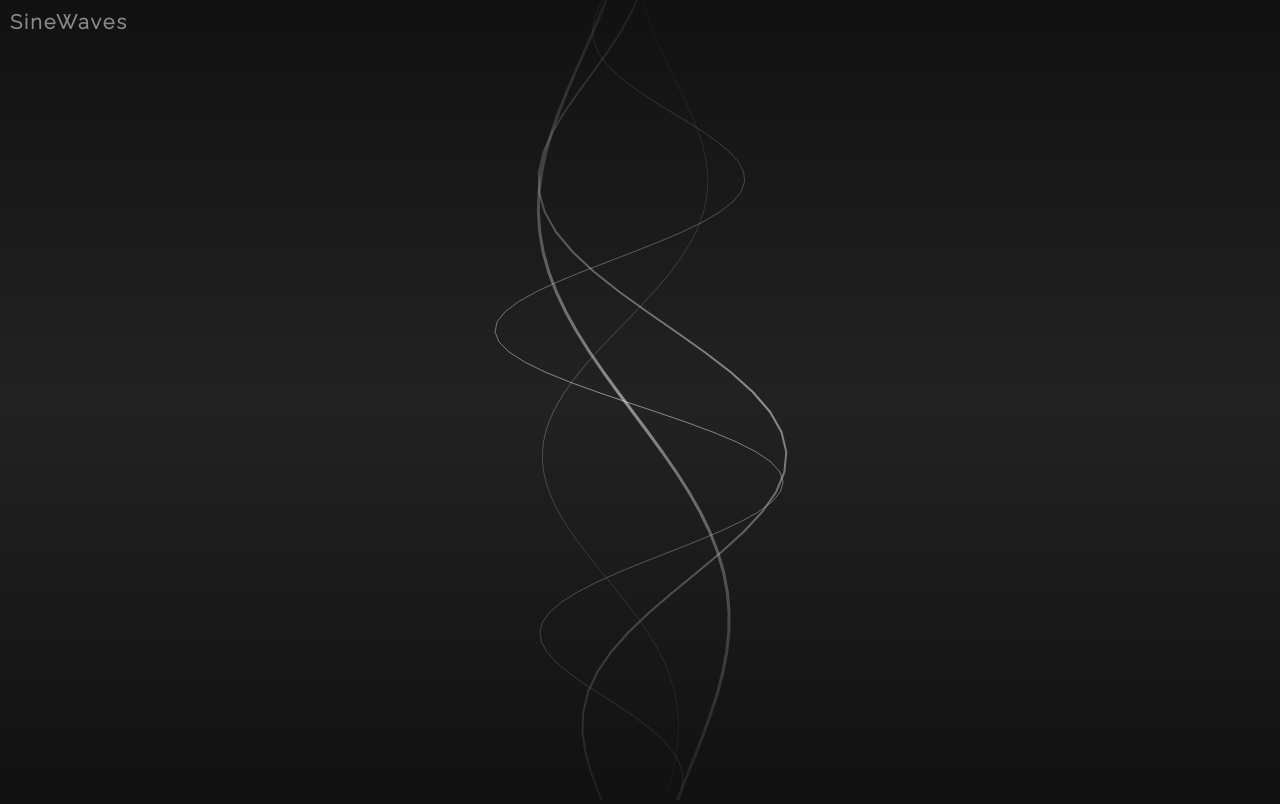
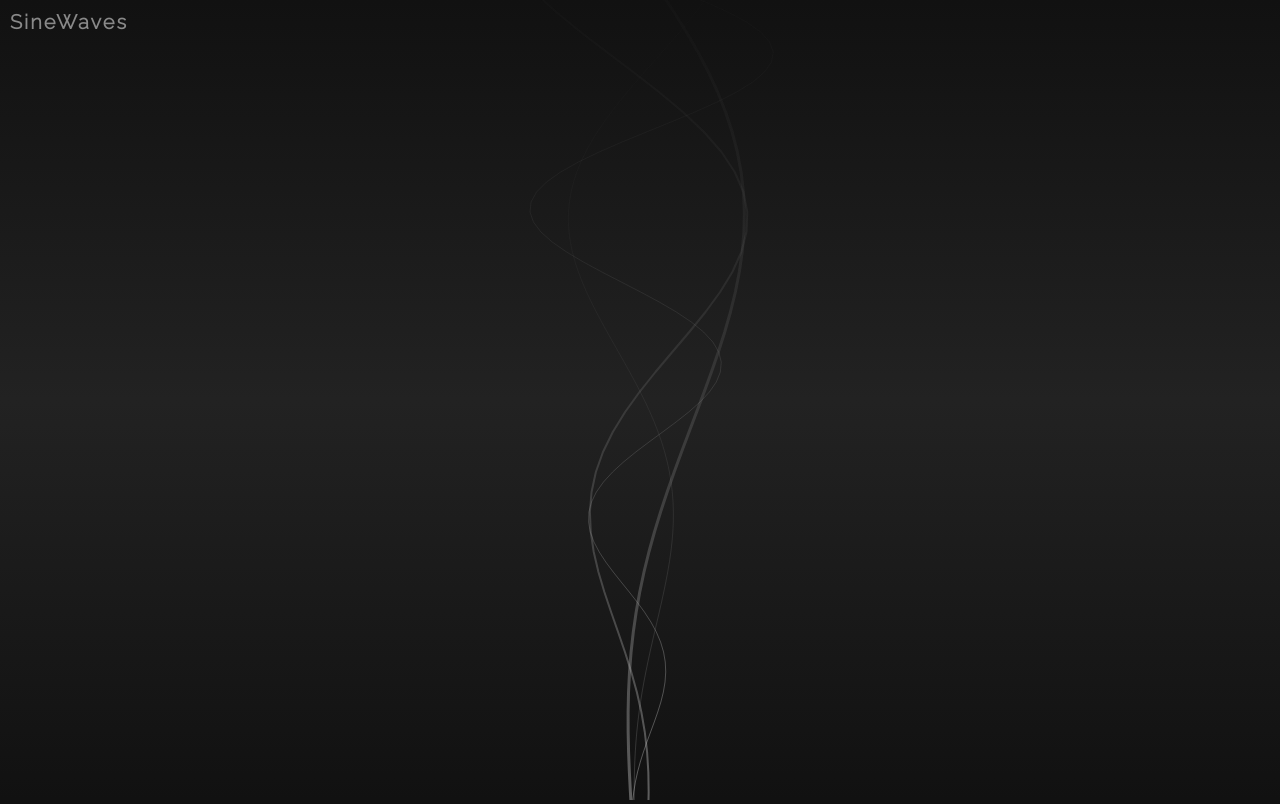
Before and after one commit to isuttell/sine-waves, a website: page examples/rotate.html in a window 1280 px wide. Drawn offline with nearby package versions, Linux system fonts and the light colour scheme.

Commit message:
Added easing functions

```diff
--- a/bower.json
+++ b/bower.json
@@ -1,10 +1,10 @@
 {
   "name": "sine-waves",
   "main": "sine-waves.js",
-  "version": "1.0.1-alpha",
+  "version": "0.2.0-alpha",
   "homepage": "https://github.com/isuttell/sine-waves",
   "authors": [
-    "Isaac Suttell <isaac@e-mc2.com>"
+    "Isaac Suttell <isaac@isaacsuttell.com>"
   ],
   "description": "Generate multiple configurable sine waves",
   "keywords": [
--- a/examples/rotate.html
+++ b/examples/rotate.html
@@ -49,7 +49,7 @@
             var waves = new SineWaves({
               el: document.getElementById('waves'),
 
-              speed: 8,
+              speed: -8,
 
               width: function() {
                 return $(window).width();
@@ -60,6 +60,8 @@
               },
 
               rotate: 90,
+
+              ease: 'SineOut',
 
               waves: [
                 {
@@ -98,8 +100,7 @@
               resizeEvent: function() {
                 var gradient = this.ctx.createLinearGradient(0, 0, this.width, 0);
                 gradient.addColorStop(0,"rgba(0, 0, 0, 0)");
-                gradient.addColorStop(0.5,"rgba(255, 255, 255, 0.5)");
-                gradient.addColorStop(1,"rgba(0, 0, 0, 0)");
+                gradient.addColorStop(1,"rgba(255, 255, 255, 0.5)");
 
                 var index = -1;
                 var length = this.waves.length;
--- a/package.json
+++ b/package.json
@@ -1,6 +1,6 @@
 {
   "name": "sine-waves",
-  "version": "v0.1.0",
+  "version": "v0.2.0-alpha",
   "description": "Generate multiple configurable sine waves",
   "homepage": "https://github.com/isuttell/sine-waves",
   "repository": {
--- a/sine-waves.js
+++ b/sine-waves.js
@@ -148,9 +148,30 @@
     // Set the speed
     this.speed = this.options.speed;
 
+    // Setup Easing
+    this.easeFn = this.getEaseFn(this.options.ease);
+
     // Start the magic
     this.loop();
   }
+
+  /**
+   * You can either directly specify a easing function, use a built in function
+   * or default to the basic SineInOut
+   *
+   * @param     {Mixed}    ease    String || Function
+   *
+   * @return    {Function}
+   */
+  SineWaves.prototype.getEaseFn = function(ease) {
+    if (isType(ease, 'function')) {
+      return ease;
+    } else if (isType(ease, 'string') && isType(Ease[ease], 'function')) {
+      return Ease[ease];
+    } else {
+      return Ease.Linear;
+    }
+  };
 
   /**
    * Sets up the user resize event and the initialize event
@@ -175,7 +196,8 @@
    */
   SineWaves.prototype.options = {
     speed: 10,
-    rotate: 0
+    rotate: 0,
+    ease: 'Linear'
   };
 
   /**
@@ -298,6 +320,8 @@
     length = void 0;
   };
 
+  var Ease = SineWaves.prototype.Ease = {};
+
   /**
    * Twice of PI
    *
@@ -315,6 +339,18 @@
   var HALFPI = Math.PI / 2;
 
   /**
+   * Do not apply any easing
+   *
+   * @param  {Number} percent   where in the line are we?
+   * @param  {Number} amplitude the current strength
+   *
+   * @return {Number}           the new strength
+   */
+  SineWaves.prototype.Ease.Linear = function(percent, amplitude) {
+    return amplitude;
+  };
+
+  /**
    * Easing function to control how string each wave is from
    * left to right
    *
@@ -323,7 +359,33 @@
    *
    * @return {Number}           the new strength
    */
-  SineWaves.prototype.ease = function(percent, amplitude) {
+  SineWaves.prototype.Ease.SineIn = function(percent, amplitude) {
+    return amplitude * (Math.sin(percent * Math.PI - HALFPI) + 1) * 0.5;
+  };
+
+  /**
+   * Easing function to control how string each wave is from
+   * left to right
+   *
+   * @param  {Number} percent   where in the line are we?
+   * @param  {Number} amplitude the current strength
+   *
+   * @return {Number}           the new strength
+   */
+  SineWaves.prototype.Ease.SineOut = function(percent, amplitude) {
+    return amplitude * (Math.sin(percent * Math.PI + HALFPI) + 1) * 0.5;
+  };
+
+  /**
+   * Easing function to control how string each wave is from
+   * left to right
+   *
+   * @param  {Number} percent   where in the line are we?
+   * @param  {Number} amplitude the current strength
+   *
+   * @return {Number}           the new strength
+   */
+  SineWaves.prototype.Ease.SineInOut = function(percent, amplitude) {
     return amplitude * (Math.sin(percent * PI2 - HALFPI) + 1) * 0.5;
   };
 
@@ -341,7 +403,7 @@
     var y = Math.sin(x);
 
     // Left and Right Sine Easing
-    var amplitude = this.ease(position / this.waveWidth, options.amplitude);
+    var amplitude = this.easeFn(position / this.waveWidth, options.amplitude);
 
     x = position + this.waveLeft;
     y = amplitude * y + this.yAxis;
```
Also changed, not shown: examples/basic.html (+2 -0 lines), tests/specs/SineWaves-spec.js (+70 -7 lines), README.md, sine-waves.min.js.
